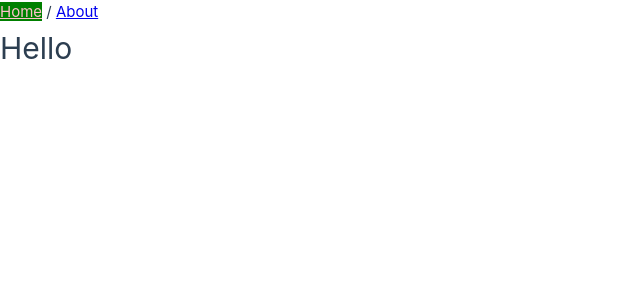
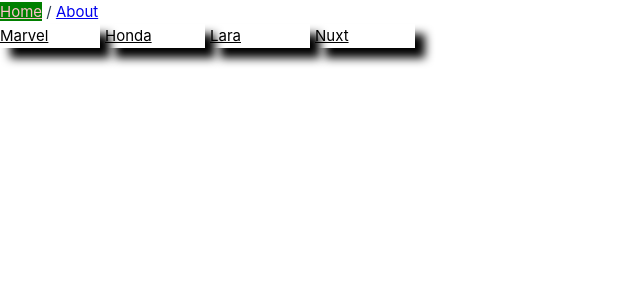
Before and after one commit to MinKhantNaung/vue_router_learning, a Vue app: page / in a window 1280 px wide. Shown: the top 300 px of the page, without its empty margins (0-640 px from the left). Built offline with nearby package versions, Linux system fonts and the light colour scheme.

Commit message:
route_parameter

```diff
--- /dev/null
+++ b/src/data/cars.json
@@ -0,0 +1,22 @@
+[
+    {
+        "id": 1,
+        "name": "Marvel",
+        "price": 1000000
+    },
+    {
+        "id": 2,
+        "name": "Honda",
+        "price": 1200000
+    },
+    {
+        "id": 3,
+        "name": "Lara",
+        "price": 5000000
+    },
+    {
+        "id": 4,
+        "name": "Nuxt",
+        "price": 2000000
+    }
+]
--- a/src/router/index.js
+++ b/src/router/index.js
@@ -1,5 +1,6 @@
 import { createRouter, createWebHistory } from 'vue-router'
 import HomeView from '../views/HomeView.vue'
+import CarView from '../views/CarView.vue'
 
 const router = createRouter({
   history: createWebHistory(import.meta.env.BASE_URL),
@@ -13,6 +14,11 @@
       path: '/about',
       name: 'about',
       component: () => import('../views/AboutView.vue')
+    },
+    {
+      path: '/cars/:id',
+      name: 'car',
+      component: CarView
     }
   ]
 })
--- /dev/null
+++ b/src/views/CarView.vue
@@ -0,0 +1,9 @@
+<script setup>
+
+</script>
+
+<template>
+    <div>
+        <h1>Car View</h1>
+    </div>
+</template>
--- a/src/views/HomeView.vue
+++ b/src/views/HomeView.vue
@@ -1,8 +1,26 @@
 <script setup>
+import cars from '../data/cars.json'
 </script>
 
 <template>
   <div>
-    <h1>Hello</h1>
+    <div class="cars">
+      <RouterLink :to="`/cars/${car.id}`" v-for="car in cars" :key="car.id">
+        {{ car.name }}
+      </RouterLink>
+    </div>
   </div>
 </template>
+
+<style scoped>
+.cars {
+  display: flex;
+}
+
+.cars a {
+  color: black;
+  width: 100px;
+  box-shadow: 10px 10px 10px black;
+  margin-right: 5px;
+}
+</style>
```
